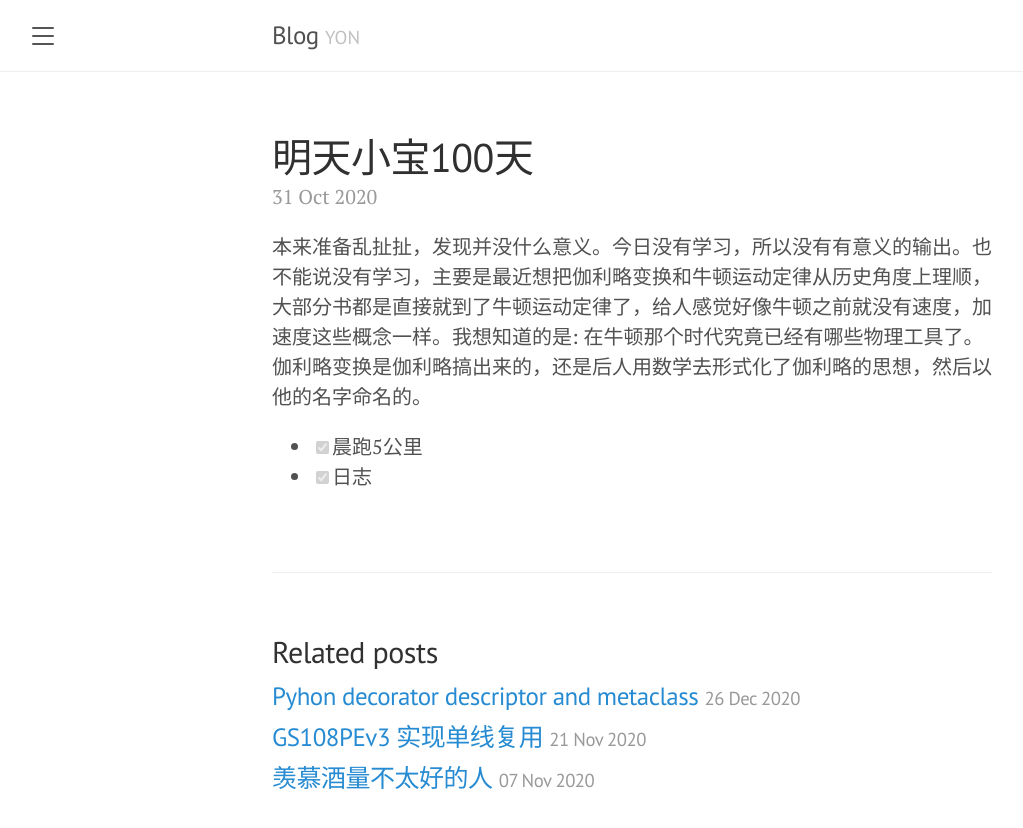
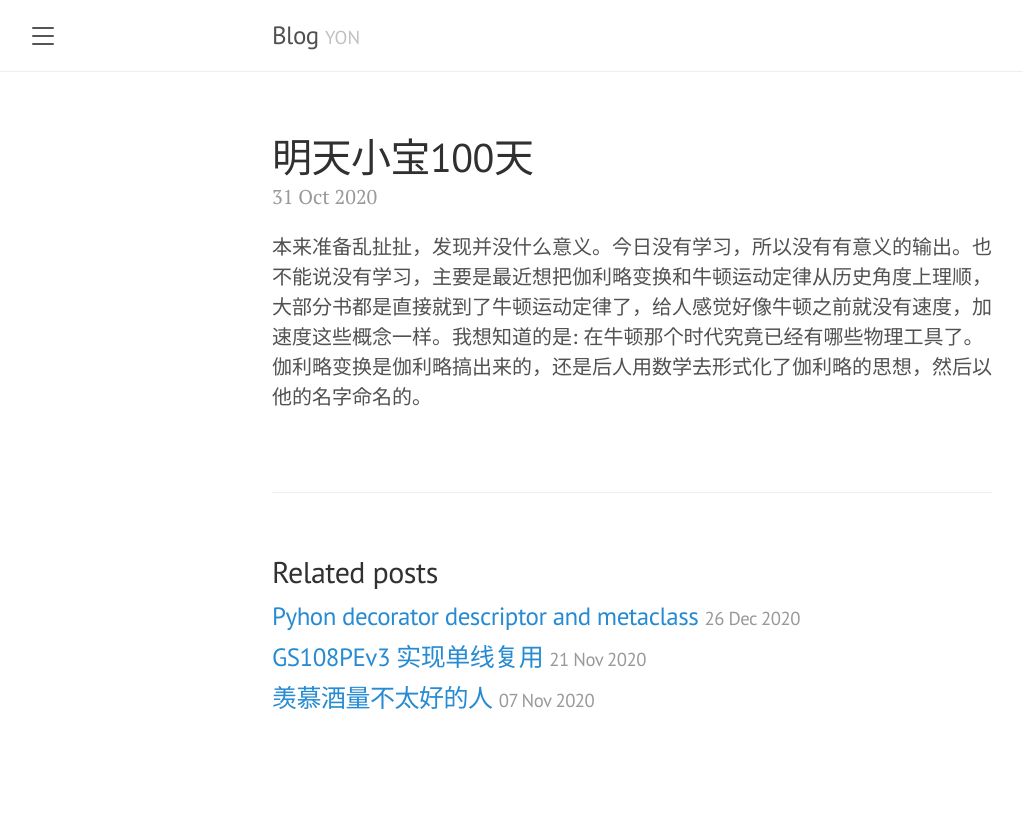
Before and after one commit to yoncise/yoncise.github.io, a Jekyll site: the page built from _posts/2020/2020-10-31-15272789.md, in a window 1280 px wide. Shown: the top 828 px of the page, without its empty margins (8-1031 px from the left). Built offline with Jekyll 4.4.1, drawn with Linux system fonts in a browser that asks for light colours.

Commit message:
sync from yuque

```diff
--- a/_posts/2020/2020-10-31-15272789.md
+++ b/_posts/2020/2020-10-31-15272789.md
@@ -2,7 +2,4 @@
 layout: post
 title: 明天小宝100天
 ---
-本来准备乱扯扯，发现并没什么意义。今日没有学习，所以没有有意义的输出。也不能说没有学习，主要是最近想把伽利略变换和牛顿运动定律从历史角度上理顺，大部分书都是直接就到了牛顿运动定律了，给人感觉好像牛顿之前就没有速度，加速度这些概念一样。我想知道的是: 在牛顿那个时代究竟已经有哪些物理工具了。伽利略变换是伽利略搞出来的，还是后人用数学去形式化了伽利略的思想，然后以他的名字命名的。<br />
-
-- [x] 晨跑5公里
-- [x] 日志
+本来准备乱扯扯，发现并没什么意义。今日没有学习，所以没有有意义的输出。也不能说没有学习，主要是最近想把伽利略变换和牛顿运动定律从历史角度上理顺，大部分书都是直接就到了牛顿运动定律了，给人感觉好像牛顿之前就没有速度，加速度这些概念一样。我想知道的是: 在牛顿那个时代究竟已经有哪些物理工具了。伽利略变换是伽利略搞出来的，还是后人用数学去形式化了伽利略的思想，然后以他的名字命名的。
```
